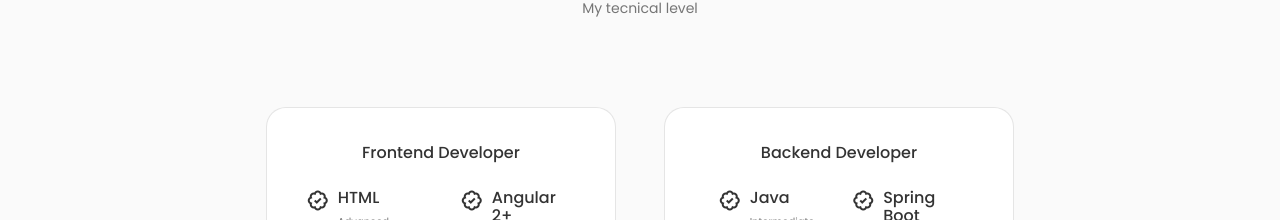
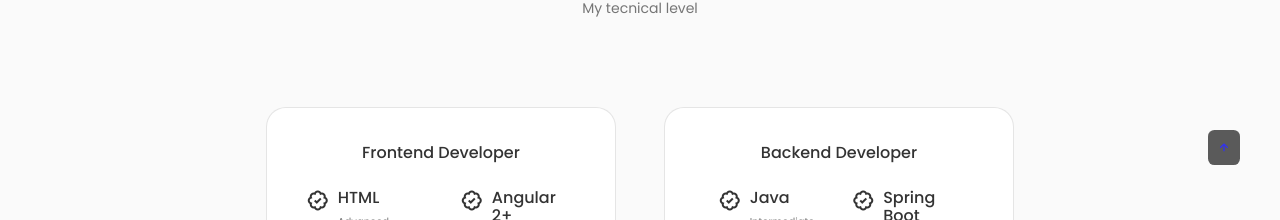
Before and after one commit to fabiodrneles/portfolio-react, a React (Create React App) app: page / in a window 1280 px wide. Shown: the part 795-1015 px from the top of the page. Built offline with nearby package versions, Linux system fonts and the light colour scheme.

Commit message:
Chore: importando o componente scrollup e utilizando.

```diff
--- a/src/App.js
+++ b/src/App.js
@@ -9,10 +9,13 @@
 import Testimonials from "./components/testimonials/Testimonials";
 import Contact from "./components/contact/Contact.jsx";
 import Footer from "./components/footer/Footer.jsx";
+import ScrollUp from "./components/scrollup/ScrollUp.jsx";
+
 const App = () => {
   return (
     <>
       <Header />
+
       <main className="main">
         <Home />
         <About />
@@ -21,8 +24,10 @@
         <Qualification />
         <Testimonials />
         <Contact />
-        <Footer />
       </main>
+
+      <Footer />
+      <ScrollUp />
     </>
   );
 };
```
